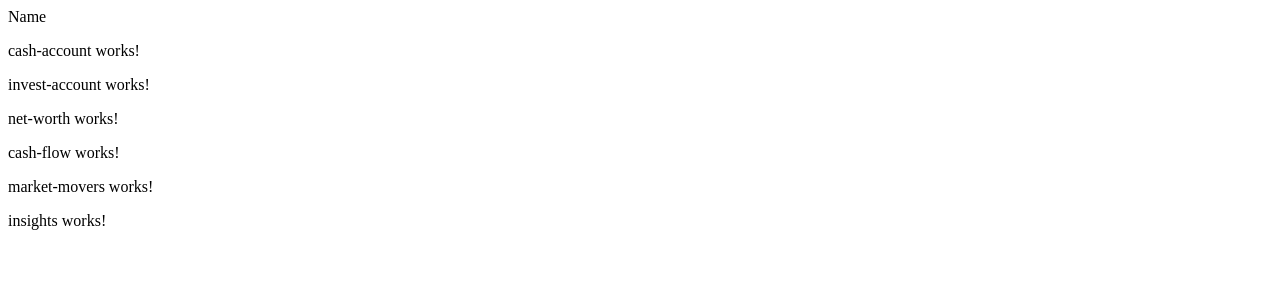
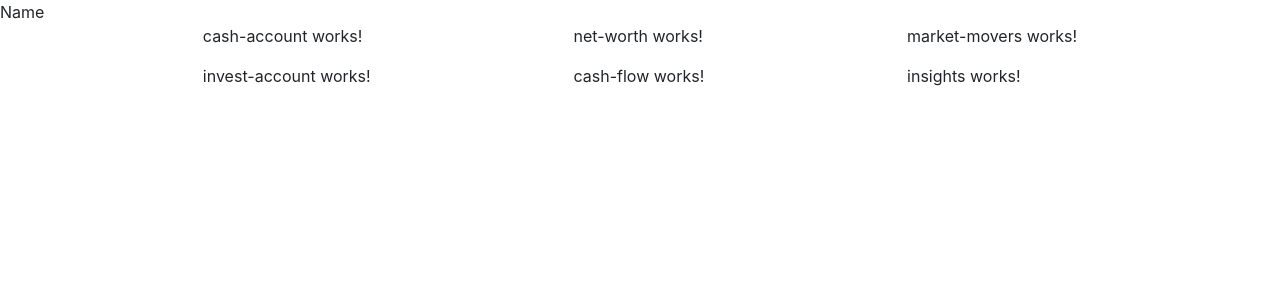
Before and after one commit to matthewcaceres/Portfolio-Manager, an Angular app in the folder client-portfolio-manager/: page / in a window 1280 px wide. Shown: the top 300 px of the page. Built offline with nearby package versions, Linux system fonts and the light colour scheme.

Commit message:
adding bootstrap and styling for containers

```diff
--- a/client-portfolio-manager/angular.json
+++ b/client-portfolio-manager/angular.json
@@ -27,6 +27,7 @@
               "src/assets"
             ],
             "styles": [
+              "node_modules/bootstrap/dist/css/bootstrap.min.css",
               "src/styles.css"
             ],
             "scripts": []
--- a/client-portfolio-manager/package.json
+++ b/client-portfolio-manager/package.json
@@ -15,9 +15,12 @@
     "@angular/compiler": "~12.2.0",
     "@angular/core": "~12.2.0",
     "@angular/forms": "~12.2.0",
+    "@angular/localize": "~12.2.0",
     "@angular/platform-browser": "~12.2.0",
     "@angular/platform-browser-dynamic": "~12.2.0",
     "@angular/router": "~12.2.0",
+    "@ng-bootstrap/ng-bootstrap": "^10.0.0",
+    "bootstrap": "^4.5.0",
     "rxjs": "~6.6.0",
     "tslib": "^2.3.0",
     "zone.js": "~0.11.4"
--- a/client-portfolio-manager/src/app/app.component.css
+++ b/client-portfolio-manager/src/app/app.component.css
@@ -0,0 +1,20 @@
+#main-container {
+    display: flex;
+    flex-flow: row;
+    justify-content: space-evenly;
+}
+
+#left-section {
+    display: flex;
+    flex-flow: column;
+}
+
+#middle-section {
+    display: flex;
+    flex-flow: column;
+}
+
+#right-section {
+    display: flex;
+    flex-flow: column;
+}
--- a/client-portfolio-manager/src/app/app.component.html
+++ b/client-portfolio-manager/src/app/app.component.html
@@ -1,15 +1,17 @@
 <section>
 <nav>Name</nav>
-  <article>
+<main id="main-container">
+  <section id="left-section">
     <app-cash-account></app-cash-account>
     <app-invest-account></app-invest-account>
-  </article>
-  <article>
+  </section>
+  <section id="middle-section">
     <app-net-worth></app-net-worth>
     <app-cash-flow></app-cash-flow>
-  </article>
-  <article>
+  </section>
+  <section id="right-section">
     <app-market-movers></app-market-movers>
     <app-insights></app-insights>
-  </article>
+  </section>
+</main>
 </section>
--- a/client-portfolio-manager/src/app/app.module.ts
+++ b/client-portfolio-manager/src/app/app.module.ts
@@ -9,6 +9,7 @@ import { MarketMoversComponent } from './market-movers/market-movers.component';
 import { CashFlowComponent } from './cash-flow/cash-flow.component';
 import { CashAccountComponent } from './cash-account/cash-account.component';
 import { InvestAccountComponent } from './invest-account/invest-account.component';
+import { NgbModule } from '@ng-bootstrap/ng-bootstrap';
 
 @NgModule({
   declarations: [
@@ -22,7 +23,8 @@ import { InvestAccountComponent } from './invest-account/invest-account.componen
   ],
   imports: [
     BrowserModule,
-    AppRoutingModule
+    AppRoutingModule,
+    NgbModule
   ],
   providers: [],
   bootstrap: [AppComponent]
--- a/client-portfolio-manager/src/polyfills.ts
+++ b/client-portfolio-manager/src/polyfills.ts
@@ -1,3 +1,7 @@
+/***************************************************************************************************
+ * Load `$localize` onto the global scope - used if i18n tags appear in Angular templates.
+ */
+import '@angular/localize/init';
 /**
  * This file includes polyfills needed by Angular and is loaded before the app.
  * You can add your own extra polyfills to this file.
```
Also changed, not shown: 1 other file (tests, documents, lock files or other folders).
